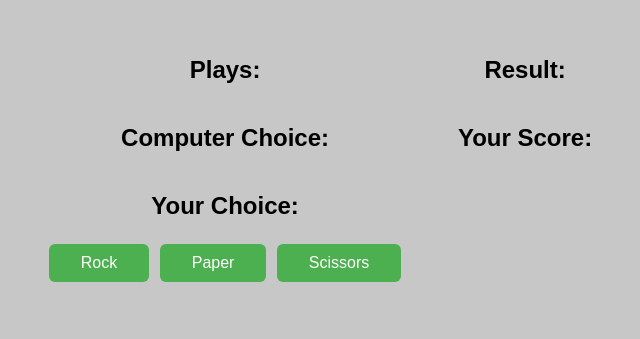
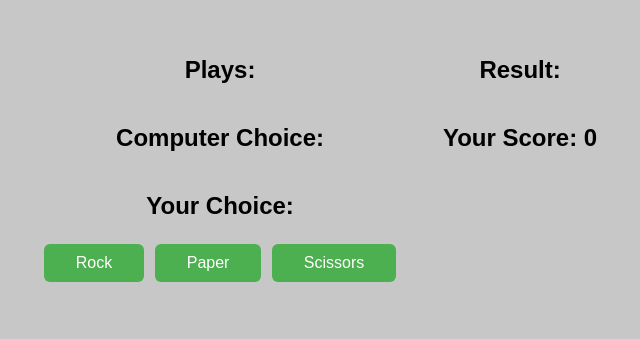
Before and after one commit to vamshiearth/rock_paper_scissors.github.io, a plain HTML site: page index.html in a window 1280 px wide. Shown: the part 214-553 px from the top of the page, without its empty margins (321-961 px from the left). Drawn offline with Linux system fonts and the light colour scheme.

Commit message:
Update index.html

```diff
--- a/index.html
+++ b/index.html
@@ -27,7 +27,7 @@
           <h2>Result: <span id="result"></span></h2>
         </div>
         <div class="score">
-          <h2>Your Score: <span id="usersc"></span></h2>
+          <h2>Your Score: <span id="usersc">0</span></h2>
         </div>
       </div>
     </div>
```
